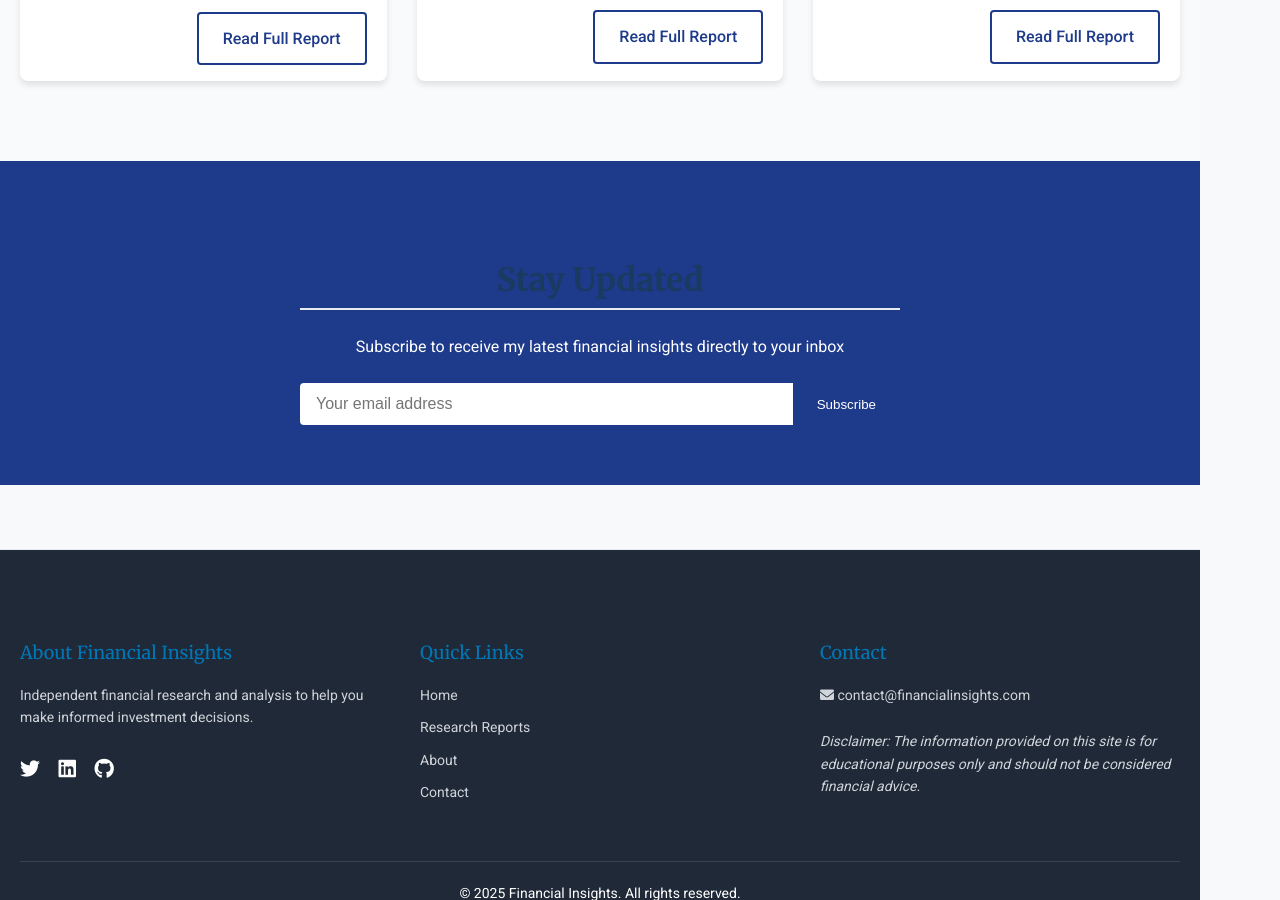
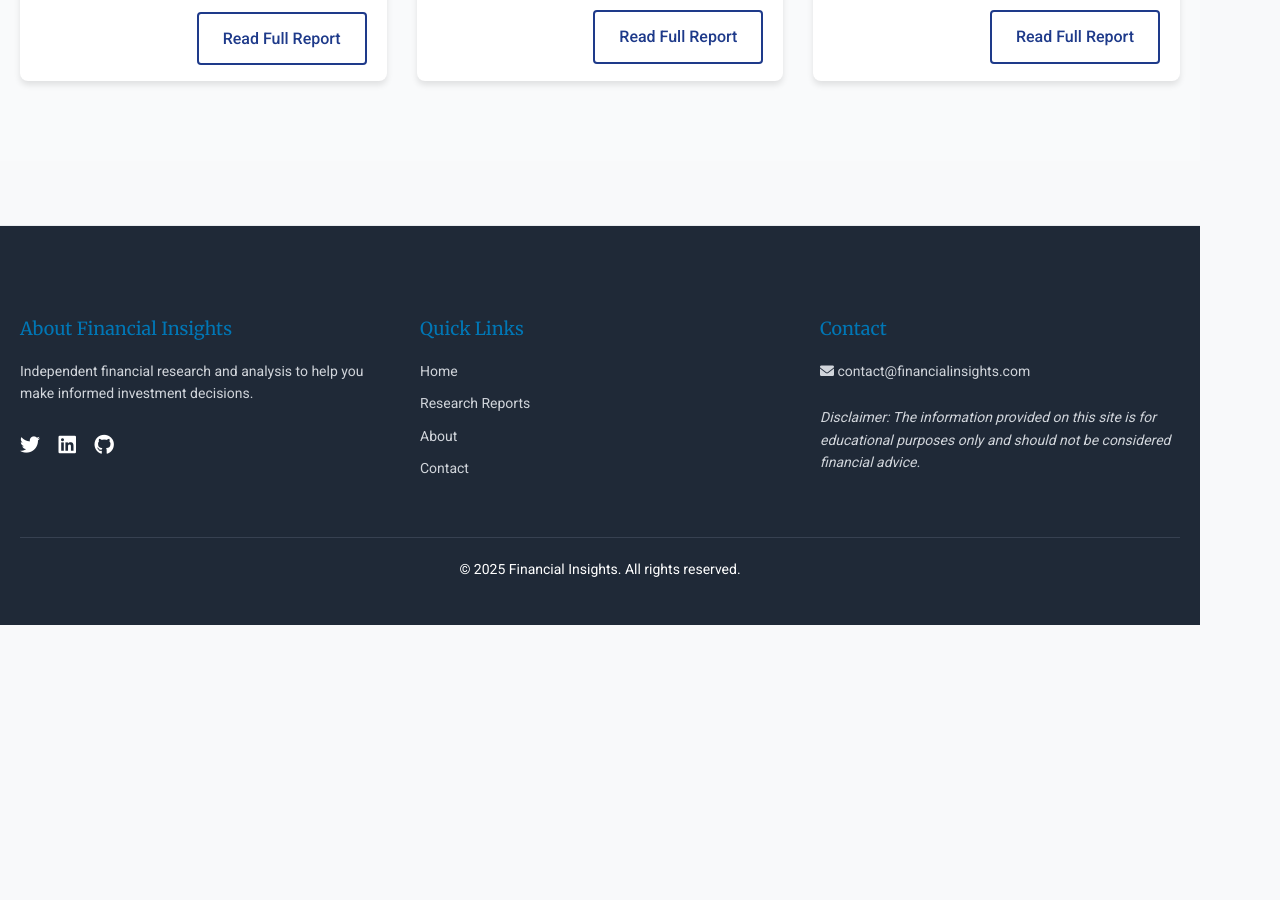
Before and after one commit to anshusrathe/FinBlogs, a Jekyll site: the page index.html, which Jekyll copies as it is, in a window 1280 px wide and 900 px high, scrolled down 1895 px. Built offline with Jekyll 4.4.1, drawn with Linux system fonts in a browser that asks for light colours; after the commit the page ends 2520 px from its top, so only the background shows below that; some of the changed text lies outside the part shown.

Commit message:
Merge remote changes and add my updates

```diff
--- a/index.html
+++ b/index.html
@@ -385,7 +385,7 @@
         <div class="container">
             <div class="logo">
                 <a href="/index.html">
-                    <h1>Financial Insights</h1>
+                    <h1>Ansh Usrathe</h1>
                 </a>
             </div>
             <nav>
@@ -521,19 +521,6 @@
             </div>
         </section>
 
-        <!-- Newsletter Signup -->
-        <section class="newsletter">
-            <div class="container">
-                <div class="newsletter-content">
-                    <h2>Stay Updated</h2>
-                    <p>Subscribe to receive my latest financial insights directly to your inbox</p>
-                    <form class="newsletter-form">
-                        <input type="email" placeholder="Your email address" required>
-                        <button type="submit" class="btn btn-primary">Subscribe</button>
-                    </form>
-                </div>
-            </div>
-        </section>
     </main>
 
     <footer>
```
